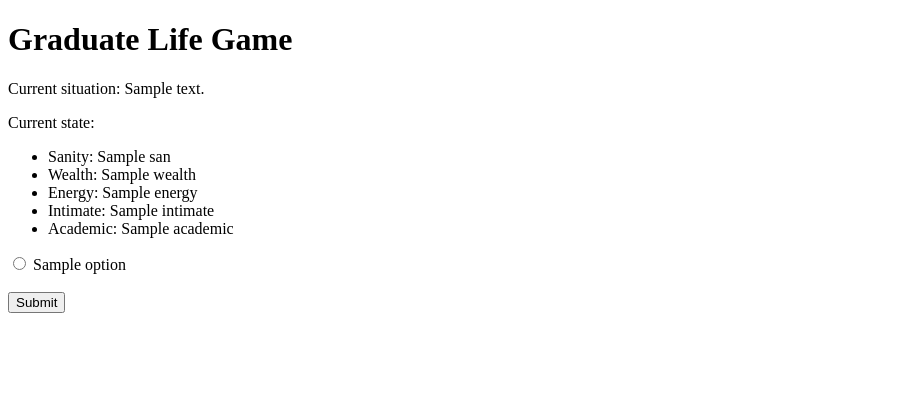
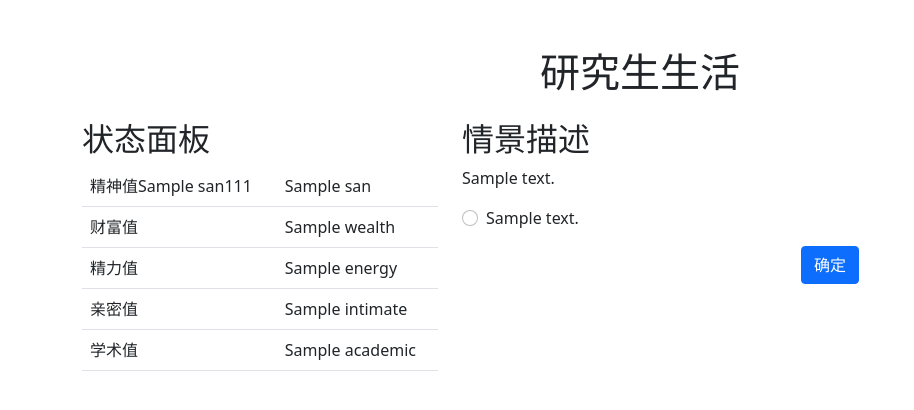
Before and after one commit to Mingzefei/graduate_simulator, a Flask app: template app/templates/play.html in a window 1280 px wide. Shown: the top 410 px of the page, without its empty margins (0-914 px from the left). Run offline with Flask 3, Linux system fonts and the light colour scheme; the template is opened without the code that fills it: most values are stand-ins (such as "Sample title", 1, 10 or a date in 2020); some libraries are stand-ins or nearby versions.

Commit message:
开始处理前端

```diff
--- a/app/app.py
+++ b/app/app.py
@@ -180,20 +180,28 @@ def play():
 
     if request.method == "POST":
         option = request.form.get("option")
+        print(type(option))
+        print(option)
         game.update_game(option)
 
     # 传递游戏状态，并转为 json 格式
+    event = game.get_event()
+    options = event['options']
     state = {
         "san": game.san,
         "wealth": game.wealth,
         "energy": game.energy,
         "intimate": game.intimate,
         "academic": game.academic,
-        "event": game.get_event(),
+        "event_description": event['description'],
+        "option": options,
+        "option_1": options[0]['text'],
+        "option_2": options[1]['text'],
+        "option_3": options[2]['text'],
         "history": game.history,
         "endings": game.endings,
     }
-    state = json.dumps(state)
+    state = json.dumps(state,ensure_ascii=False)
 
     # 判定是否触发结局
     if game.endings:
--- a/app/templates/play.html
+++ b/app/templates/play.html
@@ -1,26 +1,102 @@
 <!DOCTYPE html>
 <html>
   <head>
-    <title>Graduate Life Game</title>
+    <meta charset="UTF-8">
+    <title>研究生生活</title>
+    <!-- 引入 Bootstrap 样式 -->
+    <link rel="stylesheet" href="https://cdn.bootcdn.net/ajax/libs/twitter-bootstrap/5.0.2/css/bootstrap.min.css">
   </head>
   <body>
-    <h1>Graduate Life Game</h1>
-    <p>Current situation: {{ state["event"]["description"] }}</p>
-    <p>Current state:</p>
-    <ul>
-        <li>Sanity: {{ state["san"] }}</li>
-        <li>Wealth: {{ state["wealth"] }}</li>
-        <li>Energy: {{ state["energy"] }}</li>
-        <li>Intimate: {{ state["intimate"] }}</li>
-        <li>Academic: {{ state["academic"] }}</li>
-    </ul>
-    <form method="POST">
-        {% for option in state["event"]["options"] %}
-        <input type="radio" id="{{ option }}" name="option" value="{{ option }}">
-        <label for="{{ option }}">{{ option }}</label><br>
+    <div class="container mt-5">
+      <h1 class="text-center mb-4">研究生生活</h1>
+      <div class="row">
+        <div class="col-md-4">
+          <h2>状态面板</h2>
+          <table class="table">
+            <tbody>
+              <tr>
+                <td>精神值{{ state.san }}111</td>
+                <td>{{ state.san }}</td>
+              </tr>
+              <tr>
+                <td>财富值</td>
+                <td>{{ state.wealth }}</td>
+              </tr>
+              <tr>
+                <td>精力值</td>
+                <td>{{ state.energy }}</td>
+              </tr>
+              <tr>
+                <td>亲密值</td>
+                <td>{{ state.intimate }}</td>
+              </tr>
+              <tr>
+                <td>学术值</td>
+                <td>{{ state.academic }}</td>
+              </tr>
+            </tbody>
+          </table>
+        </div>
+        <div class="col-md-8">
+          <h2>情景描述</h2>
+          <p>{{ state.event_description }}</p>
+          <form id="option-form">
+            {% for option in state.options %}
+              <div class="form-check">
+                <input class="form-check-input" type="radio" name="option" id="{{ option.id }}" value="{{ option.id }}" required>
+                <label class="form-check-label" for="{{ option.id }}">{{ option.description }}</label>
+              </div>
             {% endfor %}
-        <br>
-        <input type="submit" value="Submit">
+            <div class="text-center mt-3">
+              <button type="submit" class="btn btn-primary">确定</button>
+            </div>
           </form>
+        </div>
+      </div>
+    </div>
+    <!-- 引入 jQuery 库 -->
+    <script src="https://cdn.bootcdn.net/ajax/libs/jquery/3.6.0/jquery.min.js"></script>
+    <script>
+      $(function() {
+        // 提交表单时使用 Ajax 技术更新游戏状态
+        $('#option-form').submit(function(event) {
+          event.preventDefault(); // 防止表单默认提交行为
+          $.ajax({
+            url: '{{ url_for("play") }}',
+            method: 'POST',
+            data: $(this).serialize(),
+            dataType: 'json',
+            success: function(data) {
+              // 更新状态面板和情景描述
+              $('#san').text(data.san);
+              $('#wealth').text(data.wealth);
+              $('#energy').text(data.energy);
+              $('#intimate').text(data.intimate);
+              $('#academic').text(data.academic);
+              $('#event-description').text(data.event_description);
+              // 更新选项列表
+              $('#option-form').empty();
+              $.each(data.options, function(index, option) {
+                var input = $('<input>').attr({
+                  type: 'radio',
+                  name: 'option',
+                  id: option.id,
+                  value: option.id,
+                  required: true
+                });
+                var label = $('<label>').addClass('form-check-label').attr('for', option.id).text(option.description);
+                var div = $('<div>').addClass('form-check').append(input, label);
+                $('#option-form').append(div);
+              });
+              // 滚动到顶部
+              $('html, body').animate({scrollTop: 0}, 'fast');
+            },
+            error: function() {
+              alert('提交失败，请重试！');
+            }
+          });
+        });
+      });
+    </script>
   </body>
 </html>
```
Also changed, not shown: app/templates/end.html (deleted, +0 -18 lines), app/templates/index.html (+20 -12 lines), test/app.py (added, +15 -0 lines), test/templates/index.html (added, +2 -0 lines). Lines whose indentation alone changed are shown as unchanged.
